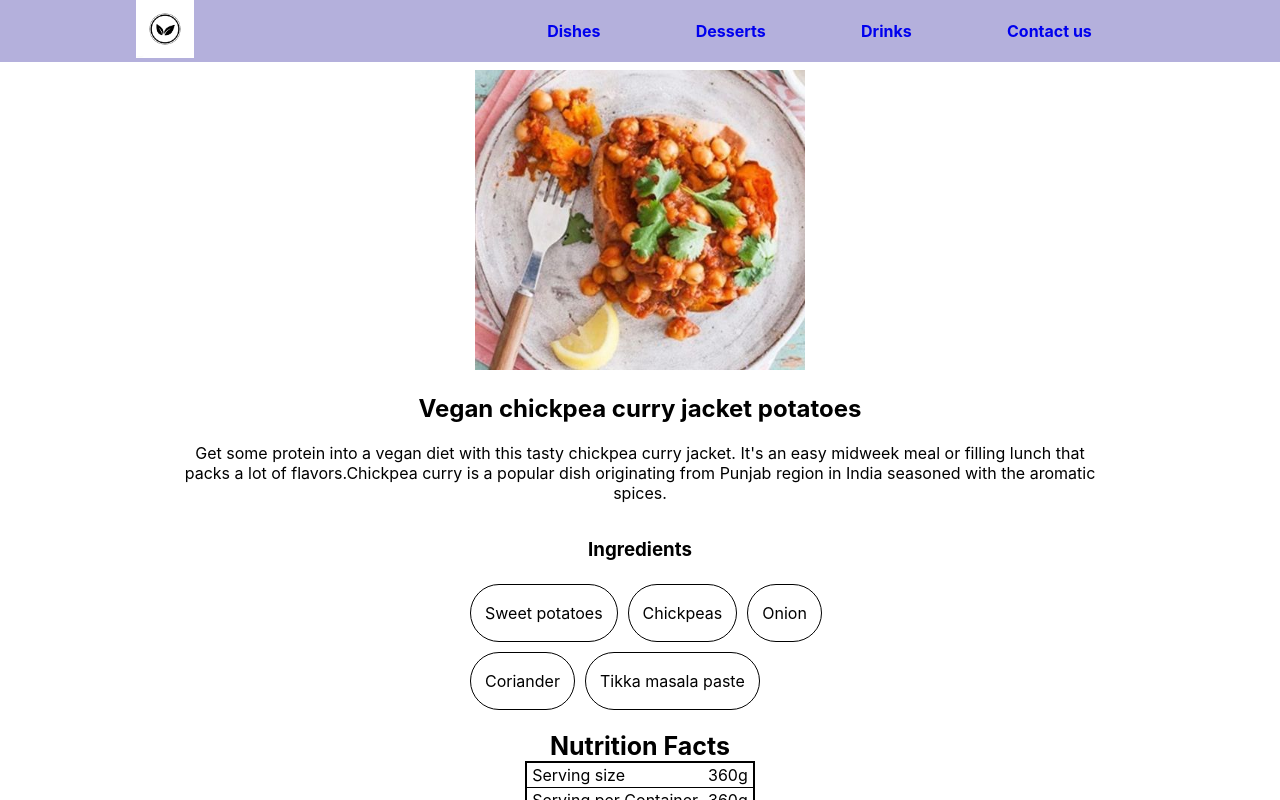
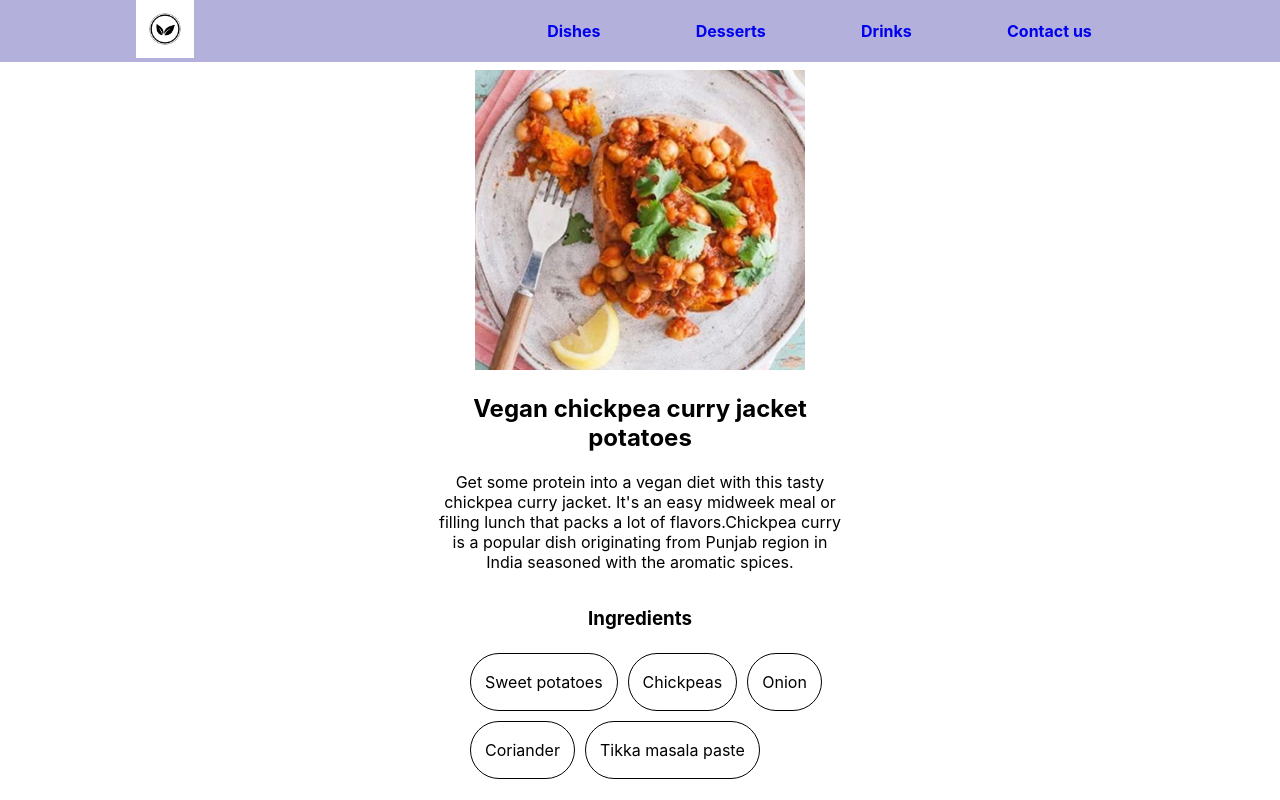
Before and after one commit to sailathatammana/tastify, a React (Create React App) app: page /1/1 in a window 1280 px wide. Shown: the top 800 px of the page. Built offline with nearby package versions, Linux system fonts and the light colour scheme.

Commit message:
small fix

```diff
--- a/src/pages/HomePage.jsx
+++ b/src/pages/HomePage.jsx
@@ -9,10 +9,8 @@ export default function HomePage() {
 
   return (
     <div id="home">
-      <div className="hero-page">
-        <Hero />
-        <section className="section-menu">{CategoriesList}</section>
-      </div>
+      <Hero />
+      <section className="section-menu">{CategoriesList}</section>
     </div>
   );
 }
--- a/src/styles/productPage.css
+++ b/src/styles/productPage.css
@@ -54,7 +54,7 @@
 @media (min-width: 900px) {
   .section-product_description {
     margin: 0 auto;
-    max-width: 960px;
+    max-width: 430px;
   }
 
   .section-product_description img {
```
